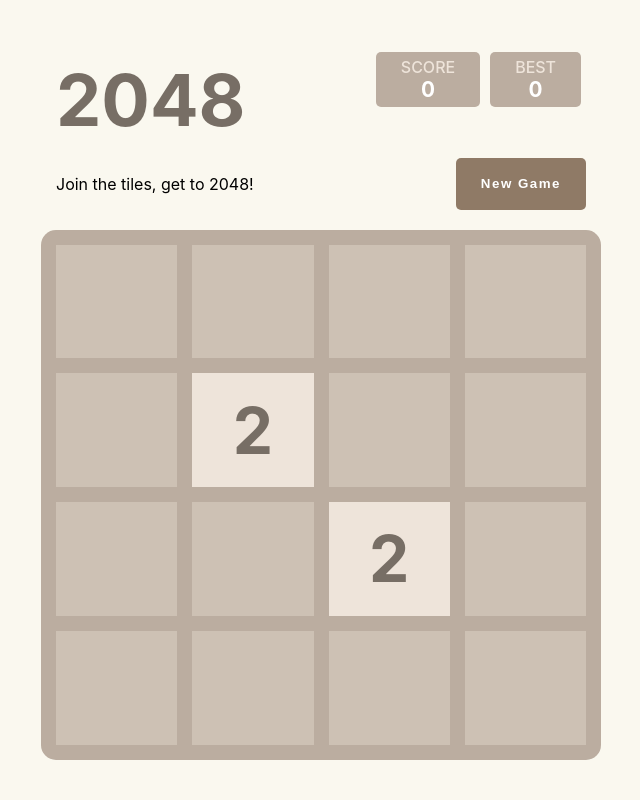
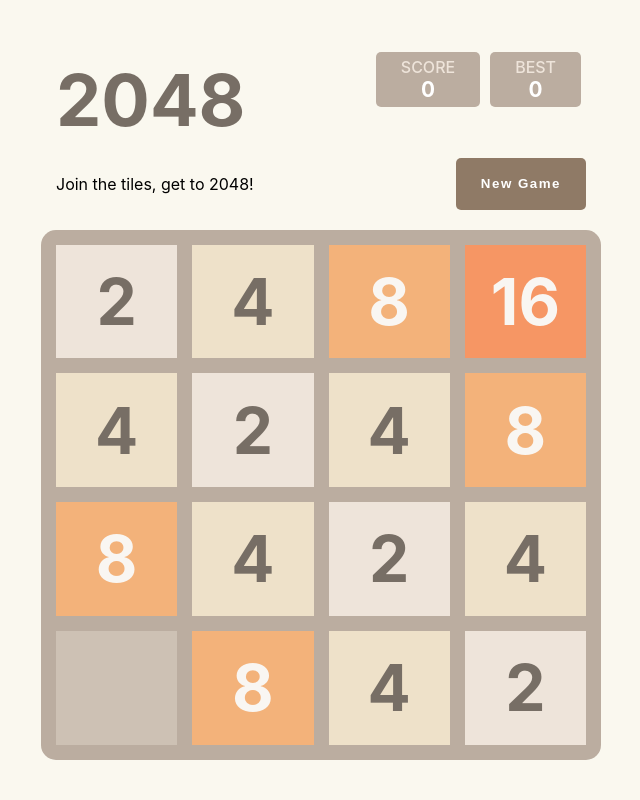
Before and after one commit to kubo550/react-2048-game, a React (Create React App) app: page / in a window 1280 px wide. Shown: the top 800 px of the page, without its empty margins (319-959 px from the left). Built offline with nearby package versions, Linux system fonts and the light colour scheme.

Commit message:
handle swaping array without bug

```diff
--- a/src/components/Board/Board.tsx
+++ b/src/components/Board/Board.tsx
@@ -3,17 +3,23 @@
 // components
 import { Tile, Scores } from "..";
 // functions
-import { matrixArray, slideValues } from "./Board.helper";
+import {
+  withNewValue,
+  changed,
+  swap,
+  hasPossibilities,
+  countScore,
+} from "./Board.helper";
 // types
 import { Arrows, BoardType } from "./Board.types";
 // styles
 import * as S from "./Board.style";
 
 const initialBoard: BoardType = [
-  [0, 0, 0, 0],
-  [0, 2, 0, 0],
-  [0, 0, 2, 0],
-  [0, 0, 0, 0],
+  [2, 4, 8, 16],
+  [4, 2, 4, 8],
+  [8, 4, 2, 4],
+  [0, 8, 4, 2],
 ];
 
 const dirs = Object.values(Arrows);
@@ -27,24 +33,24 @@
     return () => document.removeEventListener("keydown", handleArrowPress);
   }, []);
 
-  const addScore = (score: number) => {
-    setScore(prev => prev + score);
-  };
-
-  // prettier-ignore
-  const swap = new Map<Arrows, () => void >([
-    [Arrows.ArrowRight, () => setBoard(prev => slideValues(prev, true, addScore))],
-    [Arrows.ArrowLeft, () => setBoard(prev => slideValues(prev, false, addScore))],
-    [Arrows.ArrowDown, () => setBoard(prev => matrixArray(slideValues(matrixArray(prev), true, addScore)))],
-    [Arrows.ArrowUp, () => setBoard(prev => matrixArray(slideValues(matrixArray(prev), false, addScore)))]
-  ])
+  // const addScore = (score: number) => {
+  //   setScore(prev => score - prev);
+  // };
 
   const handleArrowPress = (event: KeyboardEvent): void => {
     if (!dirs.includes(event.key as Arrows)) {
       return;
     }
 
-    swap.get(event.key as Arrows)!();
+    setBoard(prev => {
+      const swapped = swap.get(event.key as Arrows)!(prev);
+      const newBoard = changed(prev, swapped) ? withNewValue(swapped) : prev;
+
+      if (!hasPossibilities(newBoard)) {
+        console.log("game Over");
+      }
+      return newBoard;
+    });
   };
 
   const handleNewGame = () => {
```
